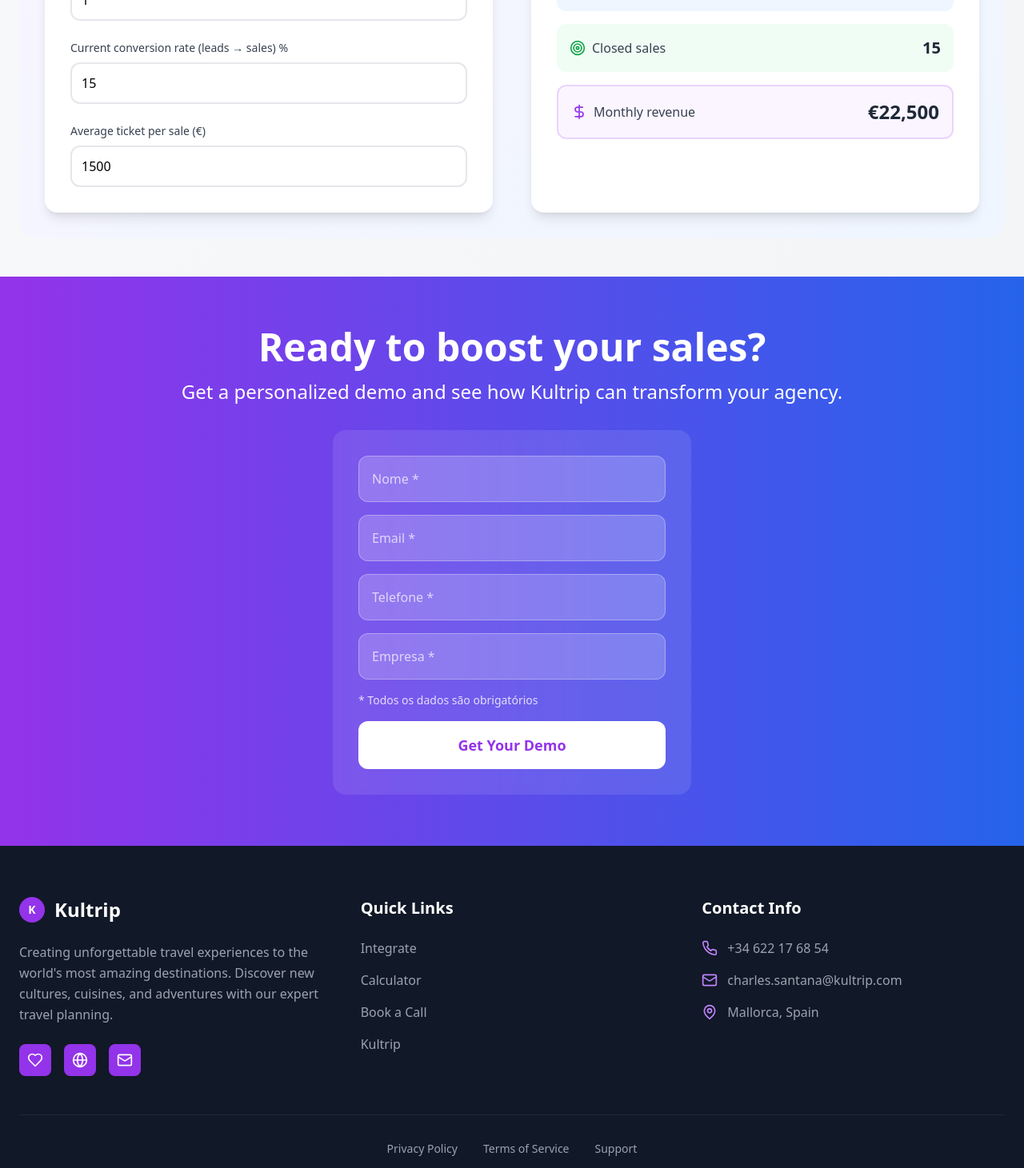
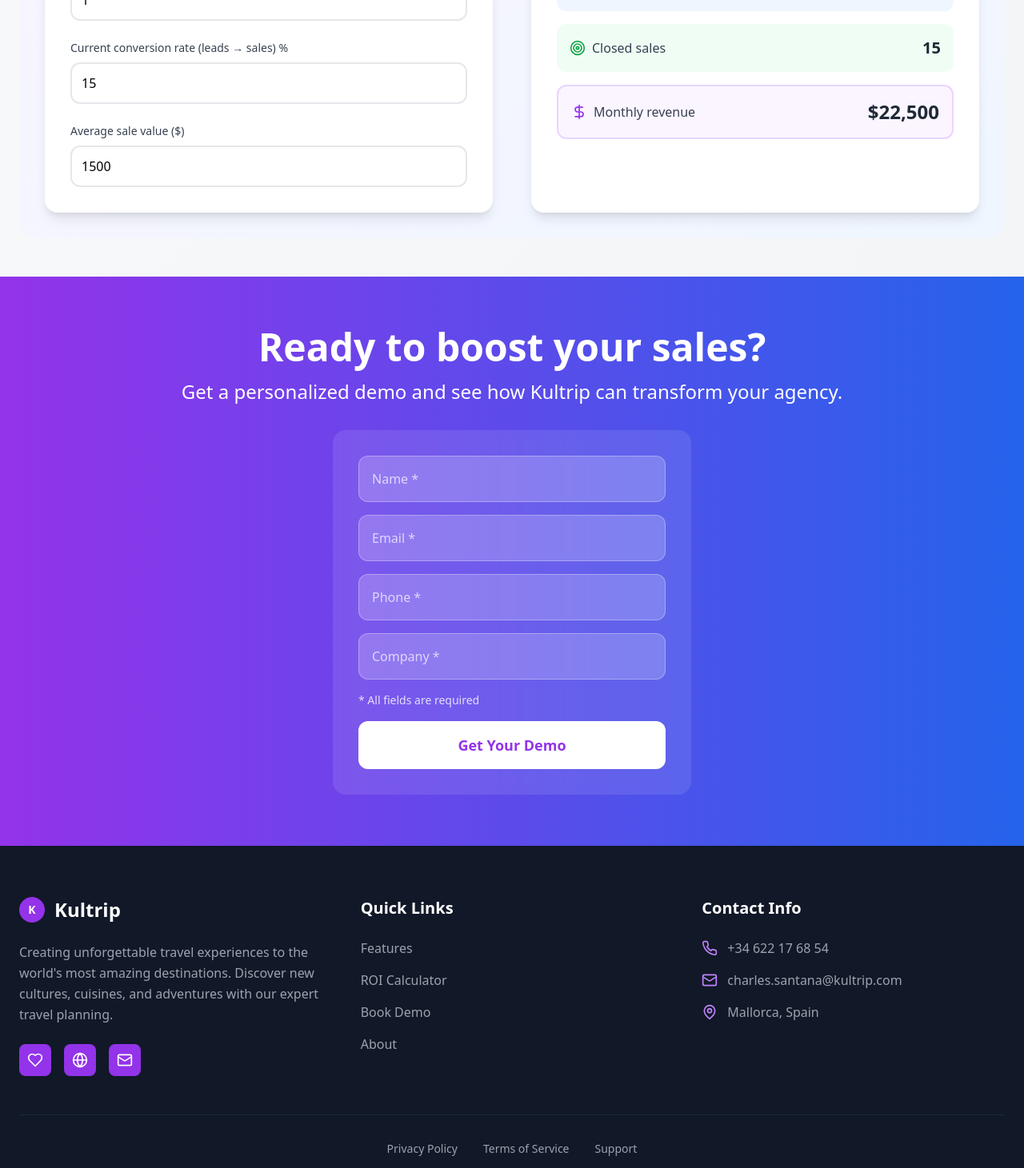
Before and after one commit to othiagoribeiro/landingkultrip, a React (Vite) app: page / in a window 1280 px wide. Shown: the part 2089-3550 px from the top of the page at 80% size. Built offline with nearby package versions, Linux system fonts and the light colour scheme.

Commit message:
Traduzir todo o site para inglês

```diff
--- a/src/App.tsx
+++ b/src/App.tsx
@@ -131,7 +131,7 @@ function App() {
         {/* Features Section */}
         <section className="mt-20 text-center">
           <h2 className="text-3xl font-bold text-gray-800 mb-8">
-            Why integrate Kultrip into Your Agency?
+            Why integrate Kultrip into your agency?
           </h2>
           <div className="grid md:grid-cols-3 gap-8">
             <div className="bg-white rounded-2xl p-6 shadow-lg">
@@ -185,7 +185,7 @@ function App() {
               <div>
                 <input
                   type="text"
-                  placeholder="Nome *"
+                  placeholder="Name *"
                   required
                   className="w-full p-4 rounded-xl bg-white/20 border border-white/30 text-white placeholder-white/70 focus:outline-none focus:ring-2 focus:ring-white/50 transition-all"
                 />
@@ -201,7 +201,7 @@ function App() {
               <div>
                 <input
                   type="tel"
-                  placeholder="Telefone *"
+                  placeholder="Phone *"
                   required
                   className="w-full p-4 rounded-xl bg-white/20 border border-white/30 text-white placeholder-white/70 focus:outline-none focus:ring-2 focus:ring-white/50 transition-all"
                 />
@@ -209,13 +209,13 @@ function App() {
               <div>
                 <input
                   type="text"
-                  placeholder="Empresa *"
+                  placeholder="Company *"
                   required
                   className="w-full p-4 rounded-xl bg-white/20 border border-white/30 text-white placeholder-white/70 focus:outline-none focus:ring-2 focus:ring-white/50 transition-all"
                 />
               </div>
               <p className="text-sm text-white/80 text-left">
-                * Todos os dados são obrigatórios
+                * All fields are required
               </p>
               <button
                 type="submit"
@@ -263,23 +263,23 @@ function App() {
               <h3 className="text-xl font-bold mb-6">Quick Links</h3>
               <ul className="space-y-4">
                 <li>
-                  <a href="#integrate" className="text-gray-400 hover:text-white transition-colors">
-                    Integrate
+                  <a href="#features" className="text-gray-400 hover:text-white transition-colors">
+                    Features
                   </a>
                 </li>
                 <li>
                   <a href="#calculator" className="text-gray-400 hover:text-white transition-colors">
-                    Calculator
+                    ROI Calculator
                   </a>
                 </li>
                 <li>
                   <button className="text-gray-400 hover:text-white transition-colors">
-                    Book a Call
+                    Book Demo
                   </button>
                 </li>
                 <li>
-                  <a href="#kultrip" className="text-gray-400 hover:text-white transition-colors">
-                    Kultrip
+                  <a href="#about" className="text-gray-400 hover:text-white transition-colors">
+                    About
                   </a>
                 </li>
               </ul>
--- a/src/components/ROICalculator.tsx
+++ b/src/components/ROICalculator.tsx
@@ -102,7 +102,7 @@ export const ROICalculator: React.FC = () => {
 
             <div>
               <label className="block text-sm font-medium text-gray-700 mb-2">
-                Average ticket per sale (€)
+                Average sale value ($)
               </label>
               <input
                 type="number"
@@ -202,7 +202,7 @@ export const ROICalculator: React.FC = () => {
                   </div>
                   {kultripActive && additionalSales > 0 && (
                     <div className="text-sm text-green-600">
-                      +{additionalSales.toLocaleString()} ventas
+                      +{additionalSales.toLocaleString()} sales
                     </div>
                   )}
                 </div>
@@ -215,11 +215,11 @@ export const ROICalculator: React.FC = () => {
                 </div>
                 <div className="text-right">
                   <div className={`text-2xl font-bold ${kultripActive ? 'text-purple-600' : 'text-gray-800'}`}>
-                    €{displayRevenue.toLocaleString()}
+                    ${displayRevenue.toLocaleString()}
                   </div>
                   {kultripActive && additionalRevenue > 0 && (
                     <div className="text-lg text-green-600 font-semibold">
-                      +€{additionalRevenue.toLocaleString()}
+                      +${additionalRevenue.toLocaleString()}
                     </div>
                   )}
                 </div>
@@ -233,7 +233,7 @@ export const ROICalculator: React.FC = () => {
                   <span className="font-semibold text-purple-800">Estimated annual impact</span>
                 </div>
                 <div className="text-2xl font-bold text-purple-600">
-                  +€{(additionalRevenue * 12).toLocaleString()}
+                  +${(additionalRevenue * 12).toLocaleString()}
                 </div>
                 <div className="text-sm text-purple-700 mt-1">
                   Additional revenue per year
```
